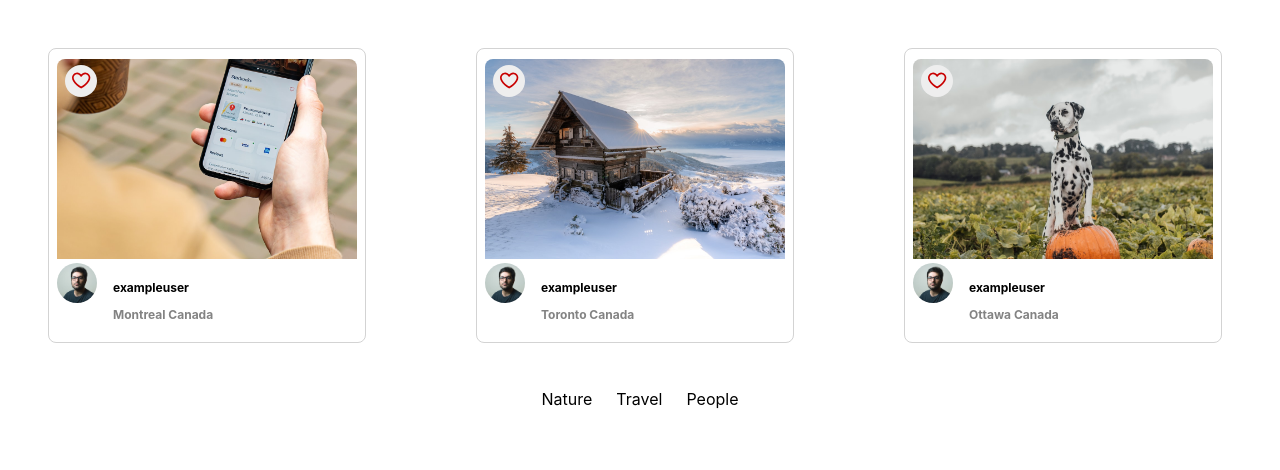
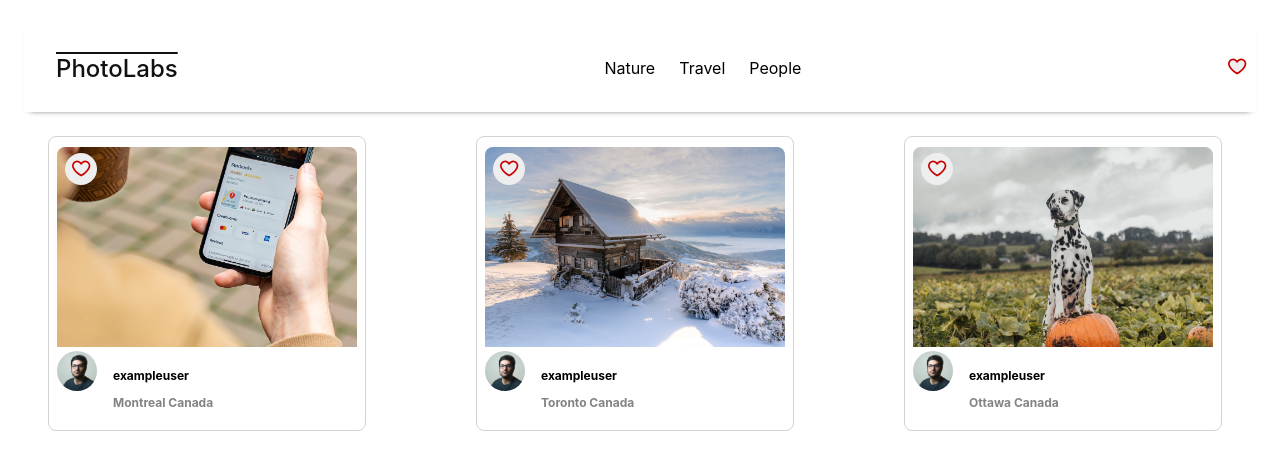
Before and after one commit to vyshudoulagar/photolabs, a React (Create React App) app in the folder frontend/: page / in a window 1280 px wide. Shown: the top 470 px of the page. Built offline with nearby package versions, Linux system fonts and the light colour scheme; the HTML template or start-up script is replaced by a standard one.

Commit message:
add nav bar

```diff
--- a/frontend/src/App.jsx
+++ b/frontend/src/App.jsx
@@ -3,6 +3,7 @@
 import './App.scss';
 import PhotoList from 'components/PhotoList';
 import TopicList from 'components/TopicList';
+import TopNavigation from 'components/TopNavigationBar';
 
 // Note: Rendering a single component to build components in isolation
 
@@ -15,8 +16,8 @@
                     <PhotoListItem data={sampleDataForPhotoListItem} />
                 </div>
             ))} */}
+            <TopNavigation />
             <PhotoList />
-            <TopicList />
         </div>
     );
 };
--- a/frontend/src/components/PhotoList.jsx
+++ b/frontend/src/components/PhotoList.jsx
@@ -60,9 +60,9 @@
 const PhotoList = () => {
     return (
         <ul className="photo-list">
-            {Array.from(Array(sampleDataForPhotoList.length)).map((_, index) => (
-                <div key={sampleDataForPhotoList[index].id} className='photo-list'>
-                    <PhotoListItem data={sampleDataForPhotoList[index]} />
+            {sampleDataForPhotoList.map((photo) => (
+                <div key={photo.id} className='photo-list'>
+                    <PhotoListItem data={photo} />
                 </div>
             ))}
         </ul>
--- a/frontend/src/components/TopNavigationBar.jsx
+++ b/frontend/src/components/TopNavigationBar.jsx
@@ -1,11 +1,15 @@
 import React from 'react';
 
 import '../styles/TopNavigationBar.scss'
+import TopicList from './TopicList';
+import FavBadge from './FavBadge';
 
 const TopNavigation = () => {
   return (
     <div className="top-nav-bar">
       <span className="top-nav-bar__logo">PhotoLabs</span>
+      <TopicList />
+      <FavBadge />
     </div>
   )
 }
--- a/frontend/src/components/TopicList.jsx
+++ b/frontend/src/components/TopicList.jsx
@@ -24,9 +24,9 @@
 const TopicList = () => {
     return (
         <div className="top-nav-bar__topic-list">
-            {Array.from(Array(sampleDataForTopicList.length)).map((_, index) => (
-                <div key={sampleDataForTopicList[index].id}>
-                    <TopicListItem data={sampleDataForTopicList[index]} />
+            {sampleDataForTopicList.map((topic) => (
+                <div key={topic.id}>
+                    <TopicListItem data={topic} />
                 </div>
             ))}
         </div>
--- a/frontend/src/components/TopicListItem.jsx
+++ b/frontend/src/components/TopicListItem.jsx
@@ -1,12 +1,6 @@
 import React from "react";
 
 import "../styles/TopicListItem.scss";
-
-const sampleDataForTopicListItem = {
-  id: "1",
-  slug: "topic-1",
-  label: "Nature",
-};
 
 const TopicListItem = ({ data }) => {
   return (
```
